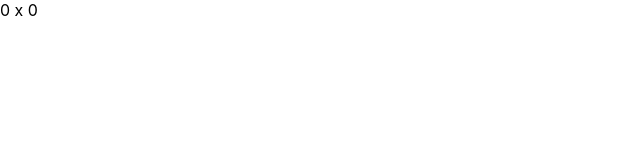
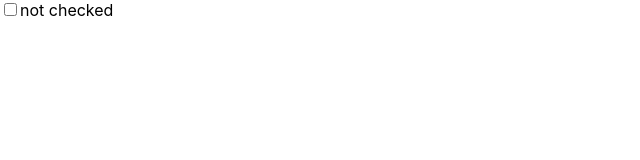
Before and after one commit to kyeongwxx/React-Library, a React (Create React App) app in the folder 07-훅스로 컴포넌트 개선하기/my-project/: page / in a window 1280 px wide. Shown: the top 160 px of the page, without its empty margins (0-640 px from the left). Built offline with nearby package versions, Linux system fonts and the light colour scheme.

Commit message:
[07-훅스로 컴포넌트 개선하기] 04-useReducer로 코드 개선하기

```diff
--- a/07-훅스로 컴포넌트 개선하기/my-project/src/App.js
+++ b/07-훅스로 컴포넌트 개선하기/my-project/src/App.js
@@ -1,30 +1,19 @@
-import React, { useLayoutEffect, useState } from "react";
+import React, { useReducer, useState } from "react";
 import "./App.css";
 
-const useWindowSize = () => {
-  const [x, setX] = useState(0);
-  const [y, setY] = useState(0);
+const Checkbox = () => {
+  const [checked, toggle] = useReducer(checked => !checked, false)
 
-  const setPosition = ({ x, y }) => {
-    setX(x);
-    setY(y);
-  };
-
-  useLayoutEffect(() => {
-    window.addEventListener("mousemove", setPosition);
-    return () => window.removeEventListener("mousemove", setPosition);
-  }, []);
-
-  return [x, y];
+  return (
+    <>
+      <input type="checkbox" value={checked} onChange={toggle} />
+      {checked ? "checked" : "not checked"}
+    </>
+  );
 };
 
 function App() {
-  const [x, y] = useWindowSize();
-  return (
-    <div>
-      {x} x {y}
-    </div>
-  );
+  return <Checkbox />;
 }
 
 export default App;
```
